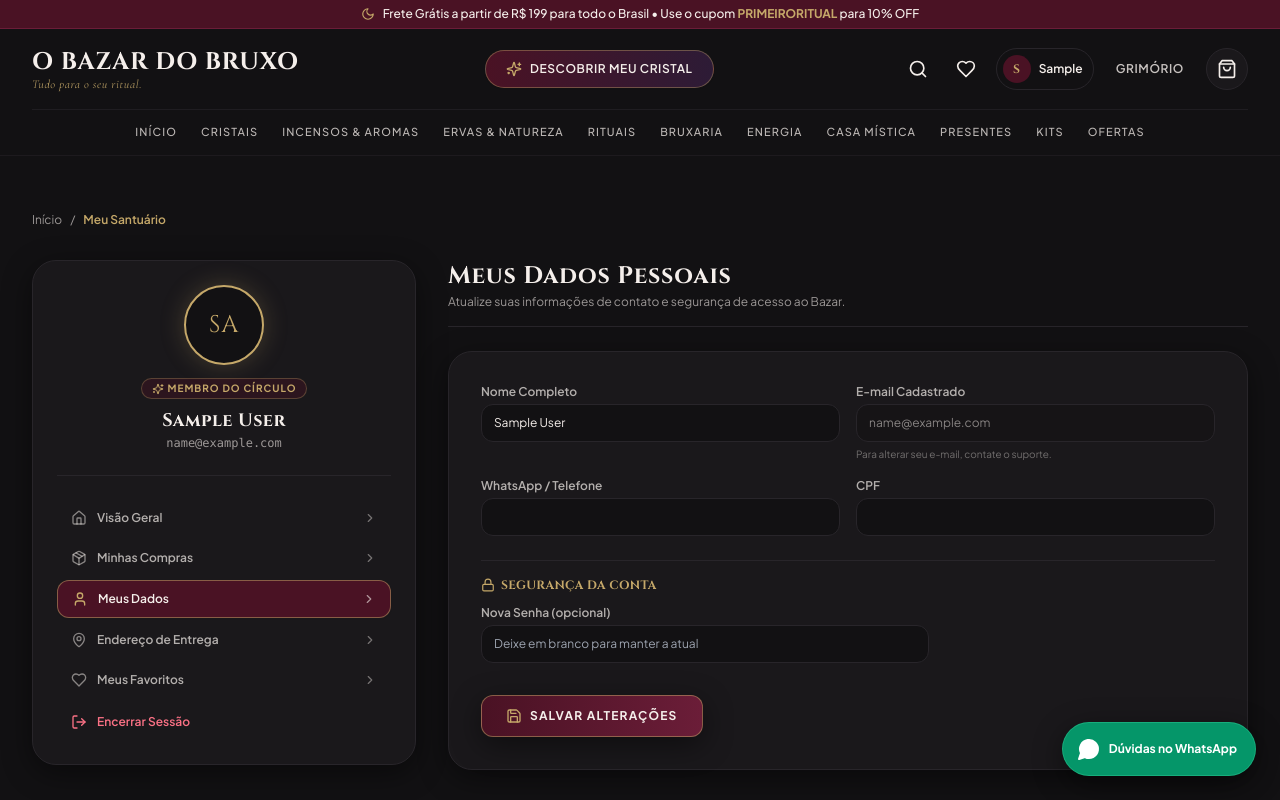
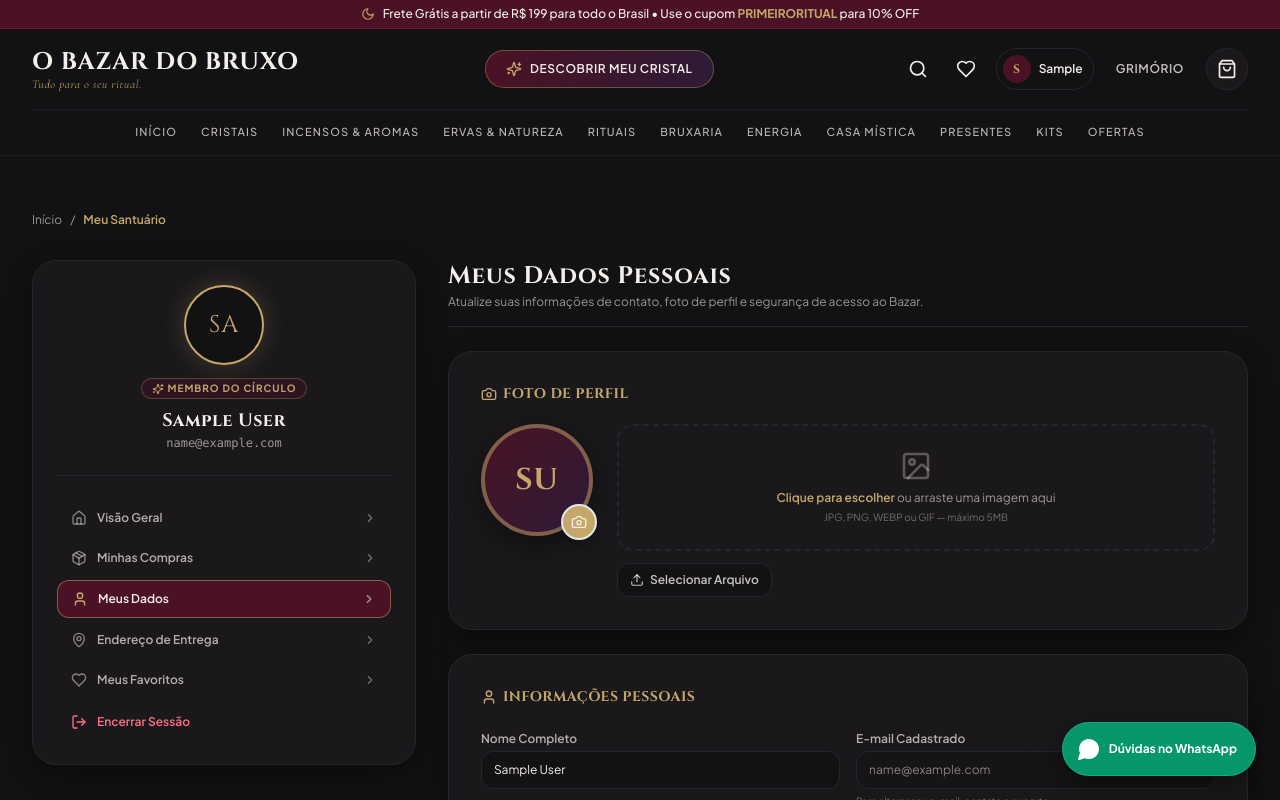
Before and after one commit to Fabio-Bruxo/Bazar-do-Bruxo, a Next.js app: page /minha-conta/dados in a window 1280 px wide. Shown: the top 800 px of the page. Built offline with nearby package versions, Linux system fonts and the light colour scheme; sample sign-in values are in the browser's storage.

Commit message:
feat(profile): add avatar upload with drag-and-drop in minha-conta/dados

```diff
--- a/src/app/minha-conta/dados/page.tsx
+++ b/src/app/minha-conta/dados/page.tsx
@@ -1,7 +1,7 @@
 'use client';
 
-import React, { useState } from 'react';
-import { User, Lock, CheckCircle2, Save, ShieldCheck } from 'lucide-react';
+import React, { useState, useRef } from 'react';
+import { User, Lock, CheckCircle2, Save, Camera, Trash2, Upload, ImageIcon } from 'lucide-react';
 import { useAuth } from '@/context/AuthContext';
 
 export default function MeusDadosPage() {
@@ -13,16 +13,60 @@ export default function MeusDadosPage() {
   const [newPassword, setNewPassword] = useState('');
   const [successMsg, setSuccessMsg] = useState(false);
 
+  // Avatar states
+  const [avatarPreview, setAvatarPreview] = useState<string | null>(user?.avatar || null);
+  const [isDragging, setIsDragging] = useState(false);
+  const fileInputRef = useRef<HTMLInputElement>(null);
+
+  const handleAvatarFile = (file: File) => {
+    if (!file.type.startsWith('image/')) {
+      alert('Por favor, selecione uma imagem válida (JPG, PNG, WEBP, etc).');
+      return;
+    }
+    if (file.size > 5 * 1024 * 1024) {
+      alert('A imagem deve ter no máximo 5MB.');
+      return;
+    }
+    const reader = new FileReader();
+    reader.onload = (e) => {
+      const dataUrl = e.target?.result as string;
+      setAvatarPreview(dataUrl);
+    };
+    reader.readAsDataURL(file);
+  };
+
+  const handleFileInputChange = (e: React.ChangeEvent<HTMLInputElement>) => {
+    const file = e.target.files?.[0];
+    if (file) handleAvatarFile(file);
+  };
+
+  const handleDrop = (e: React.DragEvent) => {
+    e.preventDefault();
+    setIsDragging(false);
+    const file = e.dataTransfer.files?.[0];
+    if (file) handleAvatarFile(file);
+  };
+
+  const handleRemoveAvatar = () => {
+    setAvatarPreview(null);
+    if (fileInputRef.current) fileInputRef.current.value = '';
+  };
+
   const handleSave = (e: React.FormEvent) => {
     e.preventDefault();
     updateProfile({
       name,
       phone,
       document,
+      ...(avatarPreview !== undefined ? { avatar: avatarPreview || undefined } : {}),
     });
     setSuccessMsg(true);
-    setTimeout(() => setSuccessMsg(false), 3000);
+    setTimeout(() => setSuccessMsg(false), 3500);
   };
+
+  const initials = name
+    ? name.split(' ').map((n) => n[0]).slice(0, 2).join('').toUpperCase()
+    : '?';
 
   return (
     <div className="space-y-6">
@@ -32,19 +76,107 @@ export default function MeusDadosPage() {
           Meus Dados Pessoais
         </h1>
         <p className="text-xs text-bazar-parchment/60 mt-0.5">
-          Atualize suas informações de contato e segurança de acesso ao Bazar.
+          Atualize suas informações de contato, foto de perfil e segurança de acesso ao Bazar.
         </p>
       </div>
 
       {successMsg && (
-        <div className="p-4 rounded-2xl bg-emerald-950/70 border border-emerald-500/50 text-emerald-300 text-xs flex items-center gap-2">
+        <div className="p-4 rounded-2xl bg-emerald-950/70 border border-emerald-500/50 text-emerald-300 text-xs flex items-center gap-2 animate-in fade-in slide-in-from-top-2">
           <CheckCircle2 className="w-5 h-5 text-emerald-400 shrink-0" />
-          <span>Dados atualizados com sucesso no seu santuário!</span>
+          <span>Dados atualizados com sucesso no seu santuário! ✨</span>
         </div>
       )}
 
+      {/* Foto de Perfil */}
+      <div className="bg-bazar-charcoal-light rounded-3xl border border-bazar-charcoal-border p-6 sm:p-8 shadow-mystic">
+        <h2 className="font-mystic text-sm font-bold text-bazar-gold uppercase tracking-wider flex items-center gap-1.5 mb-5">
+          <Camera className="w-4 h-4" /> Foto de Perfil
+        </h2>
+
+        <div className="flex flex-col sm:flex-row items-center sm:items-start gap-6">
+          {/* Avatar Preview */}
+          <div className="relative shrink-0">
+            {avatarPreview ? (
+              <img
+                src={avatarPreview}
+                alt={name || 'Foto de perfil'}
+                className="w-28 h-28 rounded-full object-cover border-4 border-bazar-gold shadow-mystic"
+              />
+            ) : (
+              <div className="w-28 h-28 rounded-full bg-gradient-to-br from-bazar-wine to-bazar-purple border-4 border-bazar-gold/50 flex items-center justify-center shadow-mystic">
+                <span className="font-mystic text-3xl font-bold text-bazar-gold">{initials}</span>
+              </div>
+            )}
+            {/* Botão câmera sobreposto */}
+            <button
+              type="button"
+              onClick={() => fileInputRef.current?.click()}
+              className="absolute -bottom-1 -right-1 w-9 h-9 rounded-full bg-bazar-gold text-bazar-black flex items-center justify-center hover:brightness-110 transition-all shadow-lg border-2 border-bazar-black"
+              title="Trocar foto"
+            >
+              <Camera className="w-4 h-4" />
+            </button>
+          </div>
+
+          {/* Drop Zone */}
+          <div className="flex-1 w-full">
+            <div
+              onDragOver={(e) => { e.preventDefault(); setIsDragging(true); }}
+              onDragLeave={() => setIsDragging(false)}
+              onDrop={handleDrop}
+              onClick={() => fileInputRef.current?.click()}
+              className={`w-full border-2 border-dashed rounded-2xl p-6 text-center cursor-pointer transition-all duration-200 ${
+                isDragging
+                  ? 'border-bazar-gold bg-bazar-gold/10 scale-[1.01]'
+                  : 'border-bazar-charcoal-border hover:border-bazar-gold/60 hover:bg-bazar-gold/5'
+              }`}
+            >
+              <ImageIcon className="w-8 h-8 mx-auto text-bazar-parchment/30 mb-2" />
+              <p className="text-xs text-bazar-parchment/60">
+                <span className="text-bazar-gold font-semibold">Clique para escolher</span> ou arraste uma imagem aqui
+              </p>
+              <p className="text-[10px] text-bazar-parchment/40 mt-1">JPG, PNG, WEBP ou GIF — máximo 5MB</p>
+            </div>
+
+            {/* Ações */}
+            <div className="flex gap-2 mt-3">
+              <button
+                type="button"
+                onClick={() => fileInputRef.current?.click()}
+                className="flex items-center gap-1.5 text-xs font-semibold px-3 py-2 rounded-xl bg-bazar-charcoal border border-bazar-charcoal-border text-bazar-parchment/80 hover:text-bazar-gold hover:border-bazar-gold/40 transition-colors"
+              >
+                <Upload className="w-3.5 h-3.5" /> Selecionar Arquivo
+              </button>
+              {avatarPreview && (
+                <button
+                  type="button"
+                  onClick={handleRemoveAvatar}
+                  className="flex items-center gap-1.5 text-xs font-semibold px-3 py-2 rounded-xl bg-red-950/50 border border-red-500/30 text-red-400 hover:bg-red-950 transition-colors"
+                >
+                  <Trash2 className="w-3.5 h-3.5" /> Remover Foto
+                </button>
+              )}
+            </div>
+          </div>
+        </div>
+
+        {/* Input file oculto */}
+        <input
+          ref={fileInputRef}
+          type="file"
+          accept="image/*"
+          className="hidden"
+          onChange={handleFileInputChange}
+        />
+      </div>
+
+      {/* Dados Pessoais */}
       <div className="bg-bazar-charcoal-light rounded-3xl border border-bazar-charcoal-border p-6 sm:p-8 shadow-mystic">
         <form onSubmit={handleSave} className="space-y-6 text-xs">
+
+          <h2 className="font-mystic text-sm font-bold text-bazar-gold uppercase tracking-wider flex items-center gap-1.5">
+            <User className="w-4 h-4" /> Informações Pessoais
+          </h2>
 
           <div className="grid grid-cols-1 sm:grid-cols-2 gap-4">
             <div>
```
